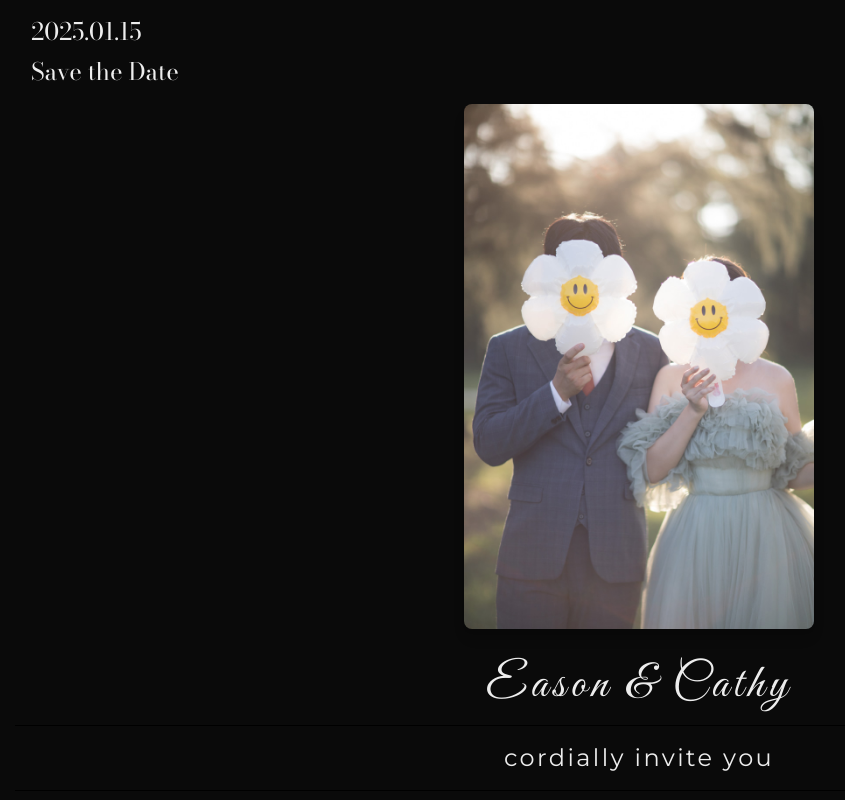
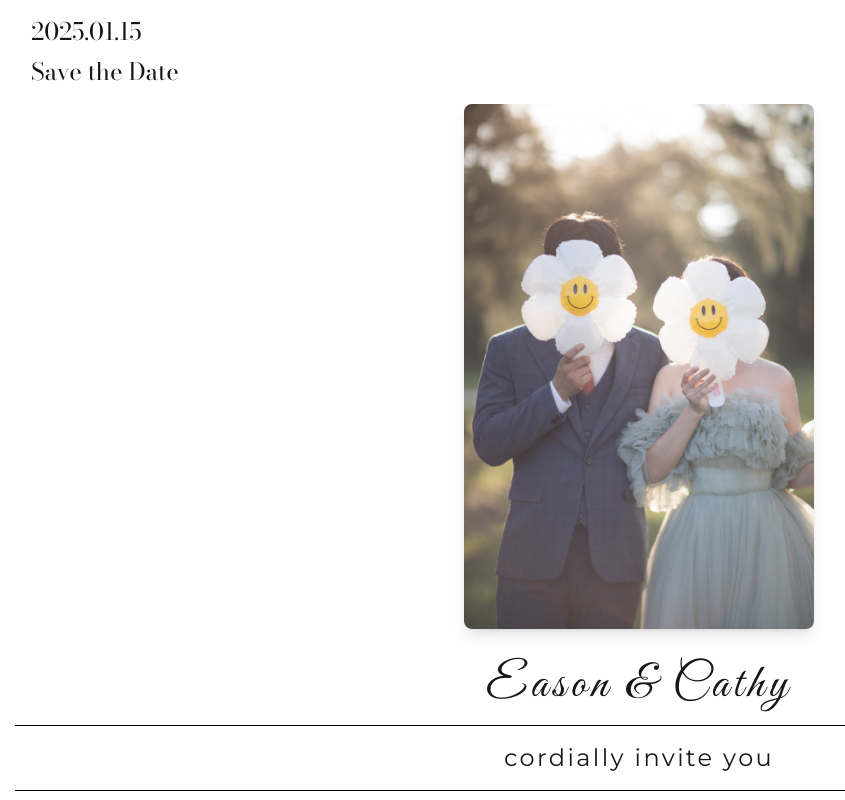
Before and after one commit to yrtc99/invitaion, a Next.js app: page / in a window 1280 px wide. Shown: the top 800 px of the page, without its empty margins (1-846 px from the left). Built offline with nearby package versions, Linux system fonts and the light colour scheme.

Commit message:
Initial commit

```diff
--- a/app/globals.css
+++ b/app/globals.css
@@ -12,12 +12,6 @@
   --foreground: #171717;
 }
 
-@media (prefers-color-scheme: light) {
-  :root {
-    --background: #0a0a0a;
-    --foreground: #ededed;
-  }
-}
 
 body {
   color: var(--foreground);
```
